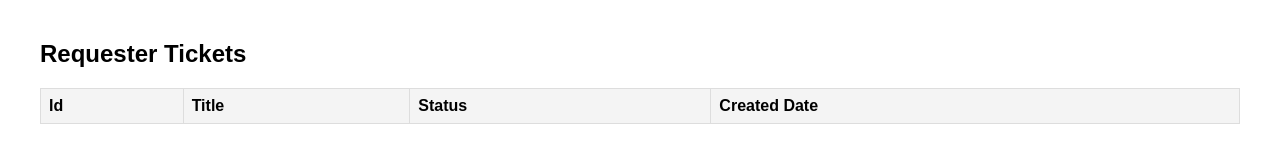
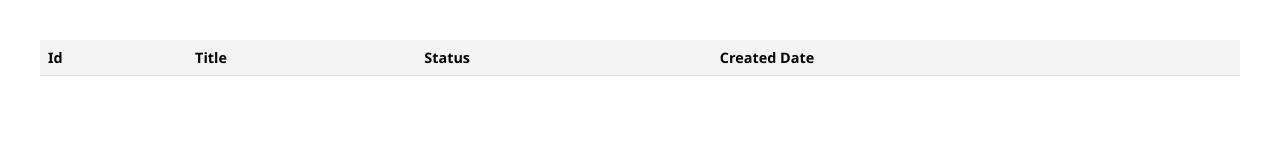
Before and after one commit to justinkwork/Tikit_RequesterTickets, a plain HTML site: page RequesterTickets/wwwroot/index.html in a window 1280 px wide. Drawn offline with Linux system fonts and the light colour scheme; no server answers.

Commit message:
style adjustments

```diff
--- a/RequesterTickets/wwwroot/index.html
+++ b/RequesterTickets/wwwroot/index.html
@@ -5,7 +5,7 @@
     <title>Requester Tickets</title>
     <style>
         body {
-            font-family: Arial, sans-serif;
+            font-family: "Segoe UI", sans-serif;
             margin: 40px;
         }
 
@@ -15,8 +15,9 @@
         }
 
         th, td {
-            border: 1px solid #ddd;
+            border-bottom: 1px solid #ddd;
             padding: 8px;
+            font-size: .9em;
         }
 
         th {
@@ -34,13 +35,13 @@
         a {
             text-decoration: none;
             color: #6264a7;
-            font-weight: 700;
+
         }
     </style>
 </head>
 <body>
     <div class="header">
-        <h2 id="title">Requester Tickets</h2>
+        <h2 id="title"></h2>
     </div>
 
     <table id="ticketsTable">
@@ -71,7 +72,6 @@
             if (!username) {
                 document.getElementById("title").innerText = "No requester specified";
             } else {
-                document.getElementById("title").innerText = `Tickets for ${username}`;
 
                 fetch(`/api/requesters/${username}/tickets`)
                     .then(r => {
```
